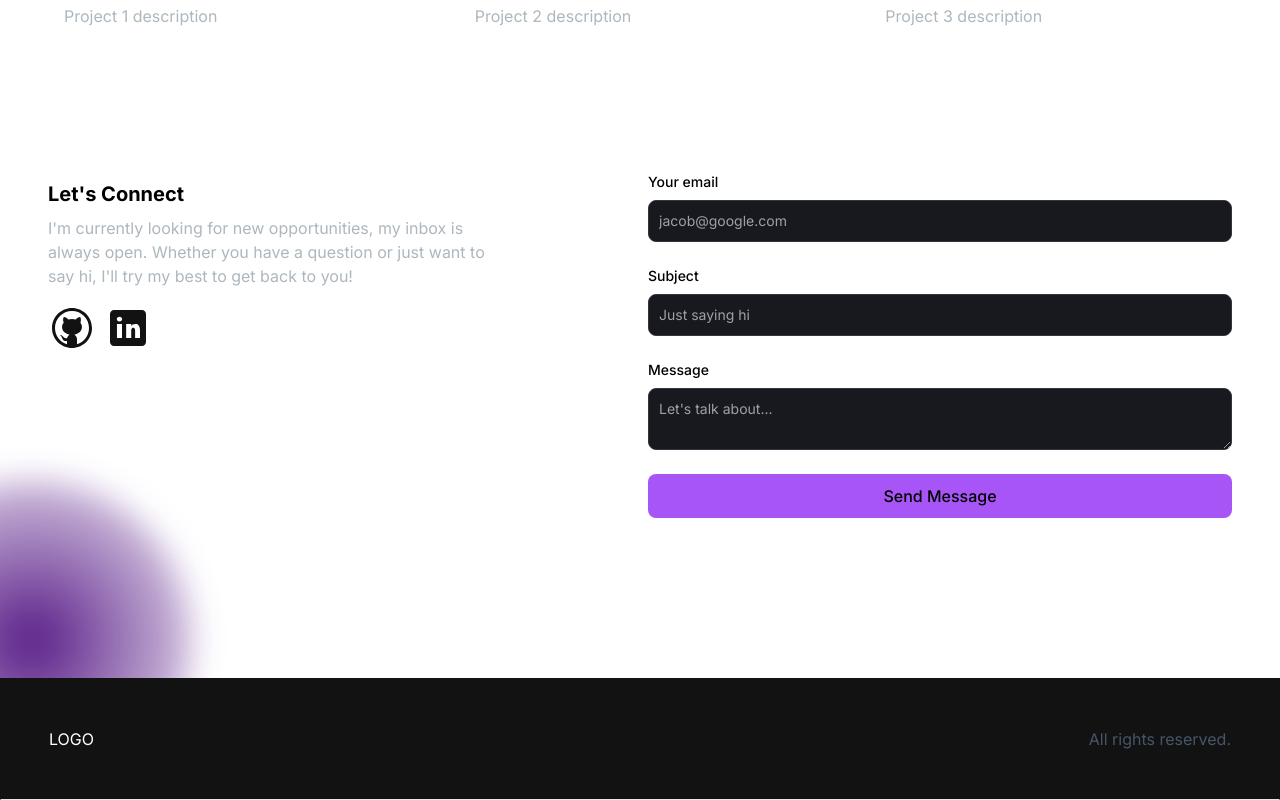
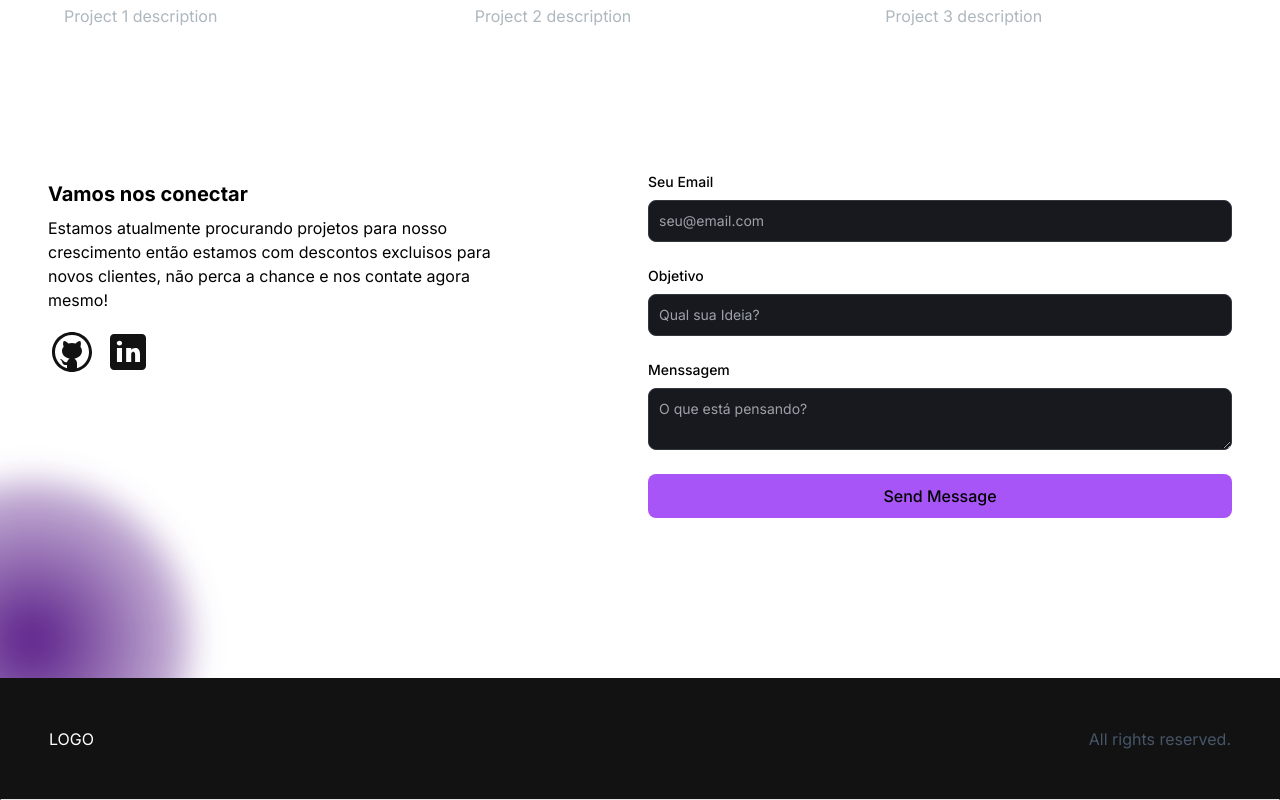
Before and after one commit to AutomatizaLabs/AutomatizaLabs, a Next.js app: page /sobre in a window 1280 px wide. Shown: the part 1172-1972 px from the top of the page. Built offline with nearby package versions, Linux system fonts and the light colour scheme.

Commit message:
chore: adapting the email section

```diff
--- a/src/app/components/EmailSection.jsx
+++ b/src/app/components/EmailSection.jsx
@@ -42,22 +42,22 @@ const EmailSection = () => {
   return (
     <section
       id="contact"
-      className="grid md:grid-cols-2 my-12 md:my-12 py-24 gap-4 relative"
+      className="grid md:grid-cols-2 my-12 md:my-12 py-24 gap-4 relative  "
     >
       <div className="bg-[radial-gradient(ellipse_at_center,_var(--tw-gradient-stops))] from-primary-900 to-transparent rounded-full h-80 w-80 z-0 blur-lg absolute top-3/4 -left-4 transform -translate-x-1/2 -translate-1/2"></div>
       <div className="z-10">
         <h5 className="text-xl font-bold text-black my-2">
-          Let&apos;s Connect
+          Vamos nos conectar
         </h5>
-        <p className="text-[#ADB7BE] mb-4 max-w-md">
+        <p className="text-[#000000] mb-4 max-w-md">
           {" "}
-          I&apos;m currently looking for new opportunities, my inbox is always
-          open. Whether you have a question or just want to say hi, I&apos;ll
-          try my best to get back to you!
+          Estamos atualmente procurando projetos para nosso crescimento
+          então estamos com descontos excluisos para novos clientes,
+          não perca a chance e nos contate agora mesmo!
         </p>
         <div className="socials flex flex-row gap-2">
           <Link href="github.com">
-            <Image src={GithubIcon} alt="Github Icon" />
+            <Image src={GithubIcon} alt="Github Icon"  />
           </Link>
           <Link href="linkedin.com">
             <Image src={LinkedinIcon} alt="Linkedin Icon" />
@@ -76,7 +76,7 @@ const EmailSection = () => {
                 htmlFor="email"
                 className="text-black block mb-2 text-sm font-medium"
               >
-                Your email
+                Seu Email
               </label>
               <input
                 name="email"
@@ -84,7 +84,7 @@ const EmailSection = () => {
                 id="email"
                 required
                 className="bg-[#18191E] border border-[#33353F] placeholder-[#9CA2A9] text-gray-100 text-sm rounded-lg block w-full p-2.5"
-                placeholder="jacob@google.com"
+                placeholder="seu@email.com"
               />
             </div>
             <div className="mb-6">
@@ -92,7 +92,7 @@ const EmailSection = () => {
                 htmlFor="subject"
                 className="text-black block text-sm mb-2 font-medium"
               >
-                Subject
+                Objetivo
               </label>
               <input
                 name="subject"
@@ -100,7 +100,7 @@ const EmailSection = () => {
                 id="subject"
                 required
                 className="bg-[#18191E] border border-[#33353F] placeholder-[#9CA2A9] text-gray-100 text-sm rounded-lg block w-full p-2.5"
-                placeholder="Just saying hi"
+                placeholder="Qual sua Ideia?"
               />
             </div>
             <div className="mb-6">
@@ -108,13 +108,13 @@ const EmailSection = () => {
                 htmlFor="message"
                 className="text-black block text-sm mb-2 font-medium"
               >
-                Message
+                Menssagem
               </label>
               <textarea
                 name="message"
                 id="message"
                 className="bg-[#18191E] border border-[#33353F] placeholder-[#9CA2A9] text-gray-100 text-sm rounded-lg block w-full p-2.5"
-                placeholder="Let's talk about..."
+                placeholder="O que está pensando?"
               />
             </div>
             <button
```
